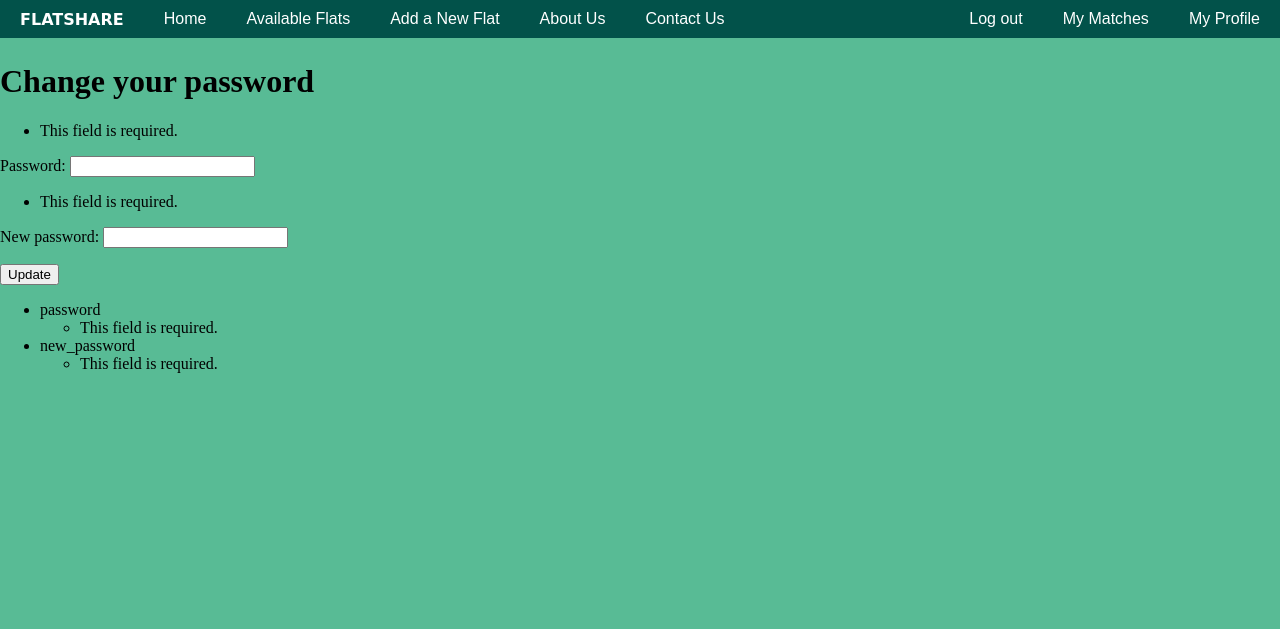
After one commit to WAD-Team-A/flatshare_project, a Django app: page /flatshare/users/1/change_password/ in a window 1280 px wide. The commit adds this page. Shown: the top 629 px of the page. Run offline with Django 3.2, Linux system fonts and the light colour scheme; the visitor is signed in with stand-in values (Sample User, id 1); some web fonts are replaced.

Commit message:
change_password view added

```diff
--- a/flatshare/forms.py
+++ b/flatshare/forms.py
@@ -3,8 +3,9 @@ from django.utils.timezone import now
 from flatshare.models import Flat, Address, UserProfile
 from django.contrib.auth.models import User
 
+
 class AddAddressForm(forms.ModelForm):
-    help_text=("Please enter an address for your flat")
+    help_text = ("Please enter an address for your flat")
     flat_no = forms.CharField()
     house_no = forms.IntegerField()
     street = forms.CharField()
@@ -15,10 +16,10 @@ class AddAddressForm(forms.ModelForm):
 
     class Meta:
         model = Address
-        fields = ('flat_no','house_no', 'street', 'city', 'province', 'postcode', 'country')
+        fields = ('flat_no', 'house_no', 'street', 'city', 'province', 'postcode', 'country')
 
 
-class AddFlatForm(forms.ModelForm,):
+class AddFlatForm(forms.ModelForm, ):
     help_text = ("Please enter flat details.")
     name = forms.CharField()
     rent = forms.IntegerField(initial=0)
@@ -26,8 +27,8 @@ class AddFlatForm(forms.ModelForm,):
     image1 = forms.ImageField(required=False)
     image2 = forms.ImageField(required=False)
     available_from = forms.DateField(initial=now())
-    #likes = forms.IntegerField(widget=forms.HiddenInput(), initial=0)
     slug = forms.CharField(widget=forms.HiddenInput(), required=False)
+
     class Meta:
         model = Flat
         fields = ('name', 'rent', 'description', 'image1', 'image2', 'available_from')
@@ -35,11 +36,22 @@ class AddFlatForm(forms.ModelForm,):
 
 class UserForm(forms.ModelForm):
     password = forms.CharField(widget=forms.PasswordInput())
+
     class Meta:
         model = User
         fields = ('username', 'email', 'password',)
+
 
 class UserProfileForm(forms.ModelForm):
     class Meta:
         model = UserProfile
         fields = ('FirstName', 'LastName', 'picture', 'phone_no', 'age')
+
+
+class ChangePasswordForm(forms.ModelForm):
+    help_text = ("Please enter a new password.")
+    new_password = forms.CharField(widget=forms.PasswordInput())
+
+    class Meta:
+        model = User
+        fields = ('password',)
--- a/flatshare/urls.py
+++ b/flatshare/urls.py
@@ -12,6 +12,7 @@ urlpatterns = [
     path('flats/<slug:flat_slug>/', views.show_flat, name='show_flat'),
     path('flats/<slug:flat_slug>/like/', views.like_flat, name='like_flat'),
     path('users/<slug:user_slug>/', views.view_profile, name='view_profile'),
+    path('users/<slug:user_slug>/change_password/', views.change_password, name='change_password'),
     path('my_matches/', views.my_matches, name='my_matches'),
     path('my_matches/<slug:user_slug>/like/', views.like_profile, name='my_matches'),
     path('my_matches/<slug:flat_slug>/unlike/', views.unlike_flat, name='unlike_flat'),
--- a/flatshare/views.py
+++ b/flatshare/views.py
@@ -3,7 +3,7 @@ from django.shortcuts import render
 from django.http import HttpResponse
 from django.shortcuts import redirect
 from flatshare.models import Flat, UserProfile, Match
-from flatshare.forms import AddFlatForm, UserProfileForm, UserForm, AddAddressForm
+from flatshare.forms import AddFlatForm, UserProfileForm, UserForm, AddAddressForm, ChangePasswordForm
 from django.contrib.auth import authenticate, login, logout
 from django.shortcuts import reverse
 from django.contrib.auth.models import User
@@ -86,6 +86,19 @@ def signup(request):
         profile_form = UserProfileForm()
     return render(request, 'flatshare/signup.html',
                   context={'user_form': user_form, 'profile_form': profile_form, 'registered': registered})
+
+@login_required()
+def change_password(request, user_slug):
+    u = request.user
+    errors = None
+    password_form = ChangePasswordForm(request.POST)
+    if password_form.is_valid() and u.check_password(password_form.cleaned_data['password']):
+        u.set_password(password_form.cleaned_data['new_password'])
+        u.save()
+        redirect(reverse('flatshare:login'))
+    else:
+        errors = password_form.errors
+    return render(request, 'flatshare/change_password.html', context={'user': request.user, 'password_form' : password_form, 'errors': errors})
 
 
 @login_required()
--- /dev/null
+++ b/templates/flatshare/change_password.html
@@ -0,0 +1,21 @@
+{% extends 'flatshare/base.html' %}
+{% load staticfiles %}
+
+{% block head_block %}
+    <title>flatshare - Change Password</title>
+{% endblock %}
+{% block body_block %}
+<div>
+    <h1>Change your password</h1>
+    <div class="login-form">
+        <form class="login-form" id="password_form" method="post" action="{% url 'flatshare:change_password' user_slug=user.userprofile.slug%}" enctype="multipart/form-data">
+            {% csrf_token %}
+            {{ password_form.as_p}}
+            <input class="register" type="submit" name="submit" value="Update" />
+        </form>
+        {% if errors %}
+            {{ errors }}
+        {% endif %}
+    </div>
+</div>
+{% endblock %}
```
Also changed, not shown: templates/flatshare/user.html (+5 -5 lines).
